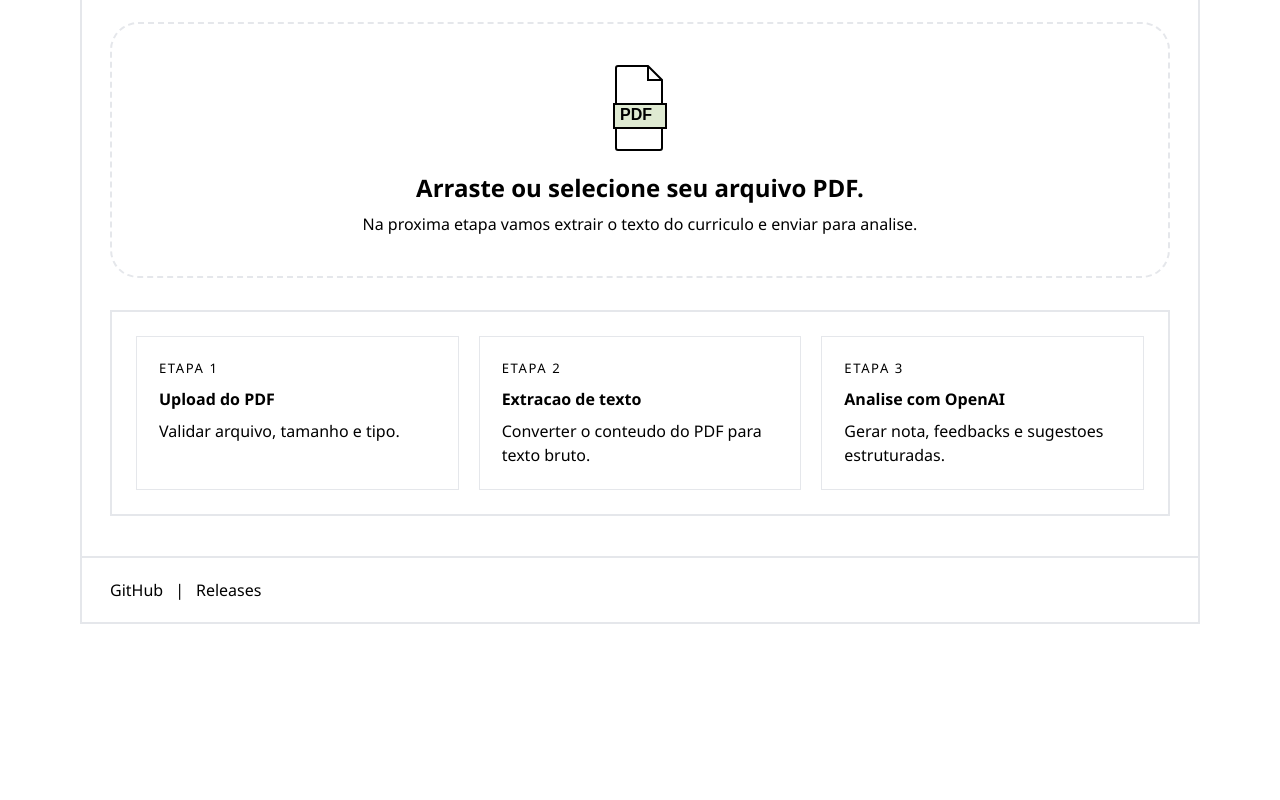
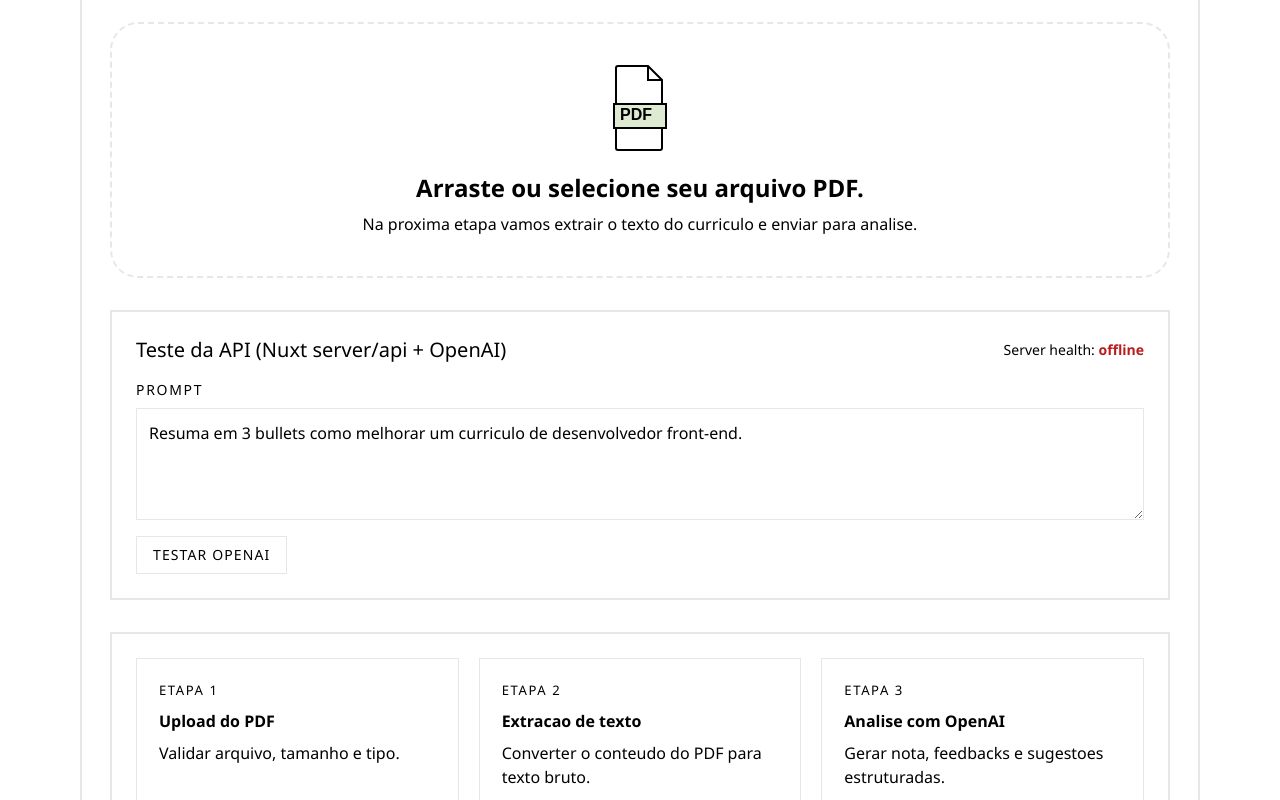
Before and after one commit to gabriel-vitebo/curriculoAi, a Nuxt app: page / in a window 1280 px wide. Shown: the part 428-1228 px from the top of the page. Before the commit the page ends 1052 px from the top, so only its background shows below. Built offline with nearby package versions, Linux system fonts and the light colour scheme; no server answers.

Commit message:
feat: integrate OpenAI API for analyzing prompts and add health check endpoint

```diff
--- a/app/pages/index.vue
+++ b/app/pages/index.vue
@@ -16,6 +16,42 @@
         @file-selected="handleFileSelected"
         @invalid-file="showInvalidFileModal = true"
       />
+
+      <section class="grid gap-4 border-2 border-ink bg-surface p-6">
+        <div class="flex flex-wrap items-center justify-between gap-2">
+          <h2 class="text-xl">Teste da API (Nuxt server/api + OpenAI)</h2>
+          <p class="text-sm text-muted-ink">
+            Server health:
+            <span v-if="health?.ok" class="font-semibold text-green-700">online</span>
+            <span v-else class="font-semibold text-red-700">offline</span>
+          </p>
+        </div>
+
+        <label class="grid gap-2">
+          <span class="text-sm uppercase tracking-[0.12em] text-muted-ink">Prompt</span>
+          <textarea
+            v-model="prompt"
+            class="min-h-28 border border-subtle-ink bg-card p-3 outline-none focus:border-ink"
+            placeholder="Escreva um prompt para testar a rota /api/openai/analyze"
+          ></textarea>
+        </label>
+
+        <div class="flex flex-wrap items-center gap-3">
+          <button
+            class="border border-ink bg-chip px-4 py-2 text-sm uppercase tracking-[0.08em] disabled:opacity-50"
+            :disabled="isLoadingOpenAI"
+            @click="onAnalyze"
+          >
+            {{ isLoadingOpenAI ? 'Consultando...' : 'Testar OpenAI' }}
+          </button>
+          <p v-if="openAIError" class="text-sm text-red-700">{{ openAIError }}</p>
+        </div>
+
+        <pre
+          v-if="openAIOutput"
+          class="whitespace-pre-wrap border border-subtle-ink bg-card p-4 text-sm"
+        >{{ openAIOutput }}</pre>
+      </section>
 
       <section class="grid gap-5 border-2 border-ink bg-surface p-6 min-[861px]:grid-cols-3">
         <div class="border border-subtle-ink bg-card p-[22px]">
@@ -49,6 +85,12 @@
 
 <script setup lang="ts">
 const showInvalidFileModal = ref(false)
+const prompt = ref('Resuma em 3 bullets como melhorar um curriculo de desenvolvedor front-end.')
+const isLoadingOpenAI = ref(false)
+const openAIOutput = ref('')
+const openAIError = ref('')
+
+const { data: health } = await useFetch<{ ok: boolean; timestamp: string }>('/api/health')
 
 function handleFileSelected(file: File) {
   navigateTo({
@@ -58,4 +100,30 @@ function handleFileSelected(file: File) {
     },
   })
 }
+
+async function onAnalyze() {
+  if (!prompt.value.trim()) {
+    openAIError.value = 'Digite um prompt antes de testar.'
+    return
+  }
+
+  isLoadingOpenAI.value = true
+  openAIError.value = ''
+  openAIOutput.value = ''
+
+  try {
+    const response = await $fetch<{ outputText: string }>('/api/openai/analyze', {
+      method: 'POST',
+      body: {
+        input: prompt.value,
+      },
+    })
+
+    openAIOutput.value = response.outputText || '[Sem texto de resposta]'
+  } catch (error: unknown) {
+    openAIError.value = error instanceof Error ? error.message : 'Falha ao chamar a API.'
+  } finally {
+    isLoadingOpenAI.value = false
+  }
+}
 </script>
--- a/nuxt.config.ts
+++ b/nuxt.config.ts
@@ -24,6 +24,8 @@ export default defineNuxtConfig({
   ],
 
   runtimeConfig: {
+    openaiApiKey: 'INSERT_YOUR_OPENAI_API_KEY_HERE',
+    openaiModel: 'gpt-4.1-mini',
     public: {
       appVersion,
     },
```
Also changed, not shown: 2 other files (tests, documents, lock files or other folders).
